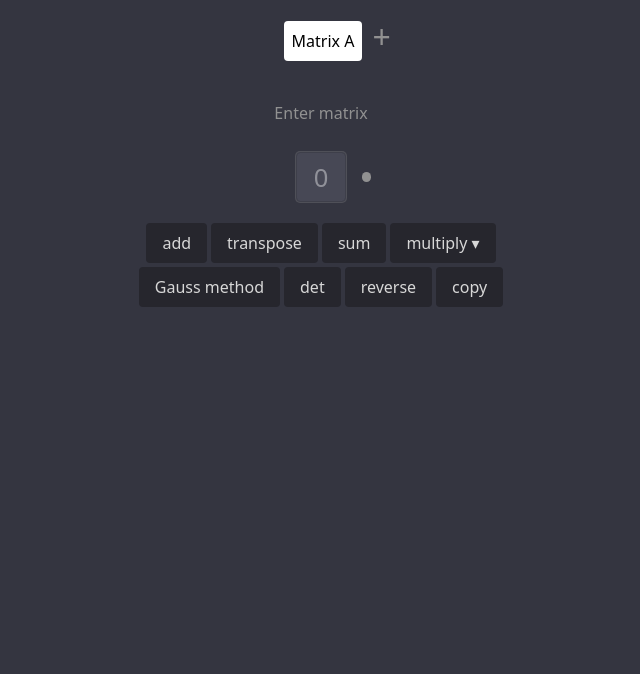
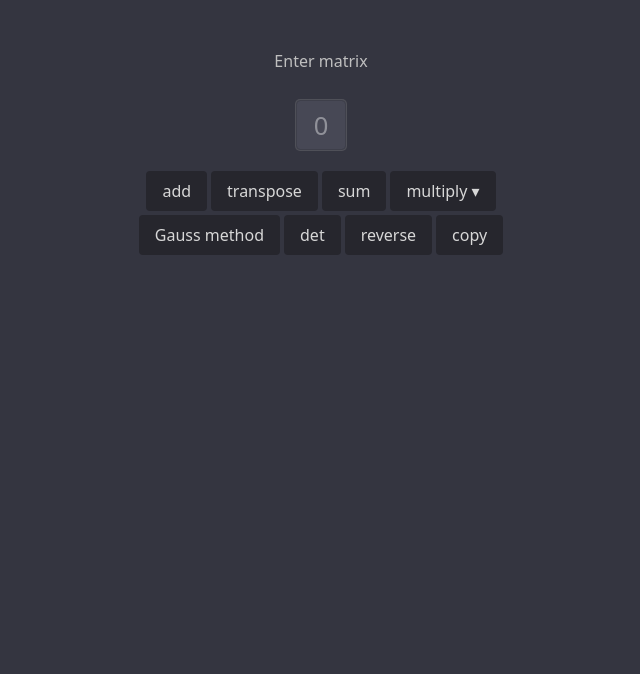
Before and after one commit to AndySushko/matrix_calculator, a plain HTML site: page preview.html in a window 1280 px wide. Shown: the part 126-800 px from the top of the page, without its empty margins (319-959 px from the left). Drawn offline with Linux system fonts and the light colour scheme.

Commit message:
Add files via upload

```diff
--- a/preview.html
+++ b/preview.html
@@ -53,7 +53,7 @@
       flex-wrap: wrap;
       align-items: center;
       justify-content: center;
-      margin: 1em auto 1em auto;
+      margin: 3em auto 1em auto;
     }
     .matrix_field {
     	margin-top: 1em;
@@ -63,11 +63,9 @@
     	/*width: 100%;*/
     	display: flex;
     	justify-content: center;
-    	align-items: center;
     }
     .matrix_row_field {
     	display: flex;
-    	align-items: center;
     	/*justify-content: start;*/
     }
 
@@ -116,18 +114,6 @@
       box-shadow: 0 0 0 1px rgba(158, 158, 158, 0.25);
     }
 
-    .matrix_btn {
-    	margin: 2px;
-    	display: inline-block;
-    	text-decoration: none;
-    	color: #D7D7D7; /*#D7D7D7 #2D2E36*/
-    	background-color: #26262D;
-    	padding: 0.5em 0.5em;
-    	transition: 0.2s;
-    	border-radius: 0.25rem;
-    	user-select: none;
-    	cursor: pointer;
-    }
     .btn {
     	/*margin: 0 0.25em 0 0;*/
     	margin: 2px;
@@ -139,7 +125,7 @@
     	transition: 0.2s;
     	border-radius: 0.25rem;
     }
-    .btn:hover, .active, .matrix_btn:hover {
+    .btn:hover {
     	color: black;	/*#DCDCDC*/
     	background-color: #fff;	/*#2B2C34 #373741 #00a898*/
     }
@@ -157,7 +143,7 @@
     	/*margin-bottom: 0.5em;*/
     	font-weight: 500;
     	padding-top: 1em;
-    	color: #919191; /*#8399ac - голубой*/
+    	color: #bfbfbf; /*#8399ac - голубой*/
     	text-align: center;
     	/*transition: 0.2s;*/
     }
@@ -194,7 +180,7 @@
 		}
 
 		.cross_symbol {
-			color: #919191; /*#bfbfbf - более светлый*/
+			color: #bfbfbf;
 			display: none;
 			font-size: 2em;
 			font-weight: 500;
@@ -203,12 +189,12 @@
 			/*transition: color 0.2s ease-in-out;*/
 			transition: 0.2s;
 		}
-		.cross_symbol:hover, .d_block span:hover {
+		.cross_symbol:hover {
 			color: #fff;
 		}
 		.logo_img {
-			margin: 0.75em 0.25em 0 0;
-			height: 60px;
+			margin: 0.3em 0.25em 0 0;
+			height: 3em;
 			/*width: 70px;*/
 		}
 		.text01 {
@@ -218,51 +204,14 @@
 			justify-content: center;
 			/*align-items: baseline*/
 		}
-		.d_block {
-			max-width: 400px;
-			display: flex;
-			flex-wrap: wrap;
-			justify-content: center;
-			margin: 1em auto 0 auto;
-			align-items: center;
-		}
-		.d_block span {
-			font-size: 2em;
-			padding-bottom: 0.25em;
-			margin-right: -0.95em;
-			margin-left: 0.25em;
-
-			color: #919191;
-			font-weight: 500;
-			user-select: none;
-			cursor: pointer;
-			/*transition: color 0.2s ease-in-out;*/
-			transition: 0.2s;
-		}
-		.circle {
-			/*display: block;*/
-			height: 0.6em;
-			width: 0.6em;
-			background-color: #919191;
-			margin-left: 0.8em;
-			margin-right: -1.4em;
-			border-radius: 50%;
-		}
 </style>
 <body>
 	<div class="wrapper">
 		<div class="tre">
-			<img src="logo11.png" alt="logotype" class="logo_img">
+			<img src="logo10.png" alt="logotype" class="logo_img">
 			<h1 class="main_title">SuperMatrix</h1>
 		</div>
 		<a href="#" class="subtitle">by Andrew Sushko</a>
-		<div class="d_block">
-			<a href="#" class="matrix_btn active">Matrix A</a>
-			<!--<a href="#" class="matrix_btn">Matrix B</a>
-			<a href="#" class="matrix_btn">Matrix C</a>
-			<a href="#" class="matrix_btn">Matrix D</a>-->
-			<span class="btn_plus">+</span>
-		</div>
 
     	<div class="main_field">
     		<div class="text01">
@@ -272,7 +221,6 @@
 
     			<div class="matrix_row_field_basic" id="matrix_row_0">
     				<input class="matrix_elem basic" type="text" name="username" id="matrix_elem_0" autocomplete="off" placeholder="0">
-    				<div class="circle"></div>
     			</div>
     		</div>
 
@@ -351,8 +299,7 @@
 				new_matrix_elem.autocomplete = "off";
 				new_matrix_elem.id = `matrix_elem_${id_count}`;
 
-				document.querySelector('.circle').before(new_matrix_elem);
-				// document.querySelector(`#matrix_row_${id_row_count}`).append(new_matrix_elem);
+				document.querySelector(`#matrix_row_${id_row_count}`).append(new_matrix_elem);
 				document.querySelector(`#matrix_elem_${id_count}`).focus();
 			}
 
@@ -475,19 +422,6 @@
 			}
 
 
-			dBLock_matrix = 'ABCDEFG';
-			let dBlock_count = 1;
-			document.querySelector('.btn_plus').addEventListener('click', e => {
-				// Создание инпута нового элемента матрицы
-				let new_matrix_elem = document.createElement('a');
-				new_matrix_elem.className = "matrix_btn";
-				new_matrix_elem.innerHTML = `Matrix ${dBLock_matrix[dBlock_count]}`;
-				dBlock_count++;
-
-				document.querySelector('.btn_plus').before(new_matrix_elem);
-			})
-
-
 			// Копирование матрицы в буфер
 			document.querySelector('.copy').addEventListener('click', e => {
 			  var inp = document.createElement('textarea')
```
